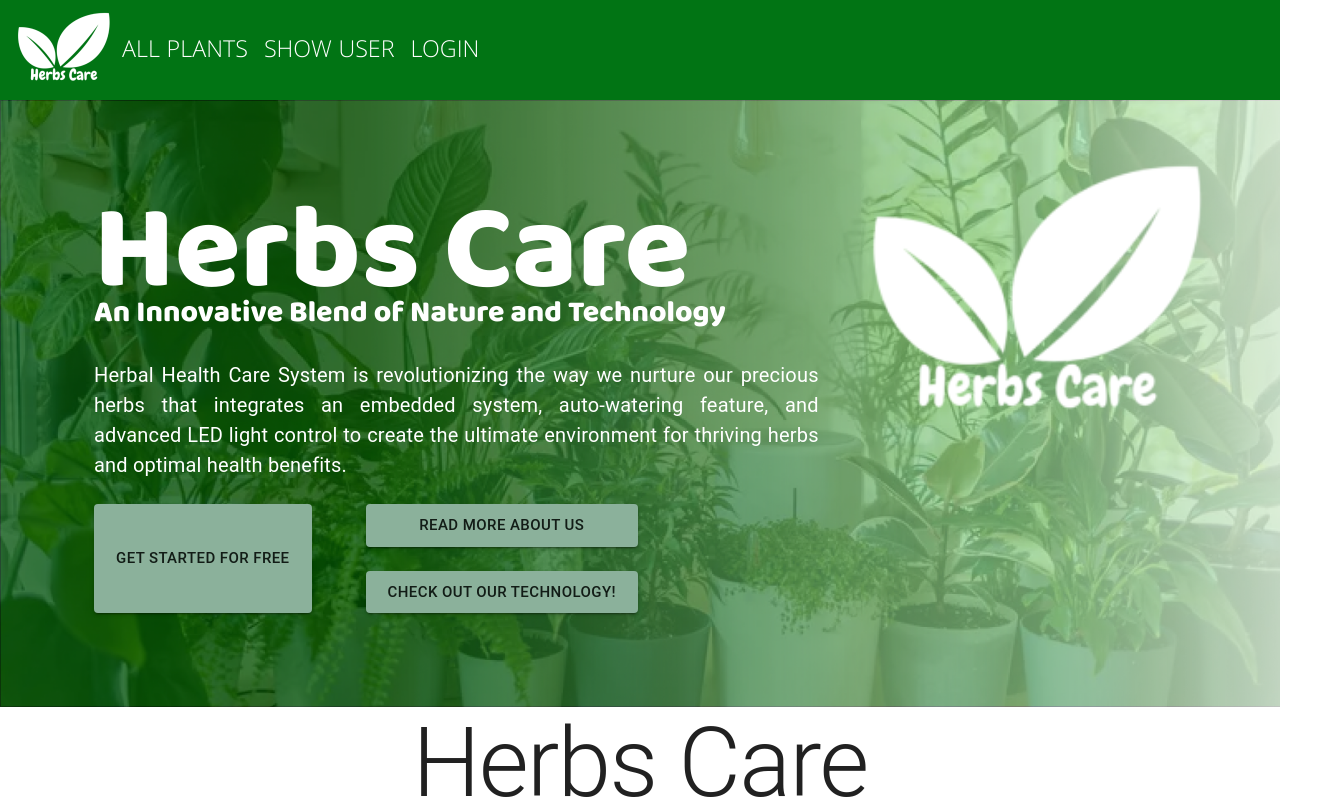
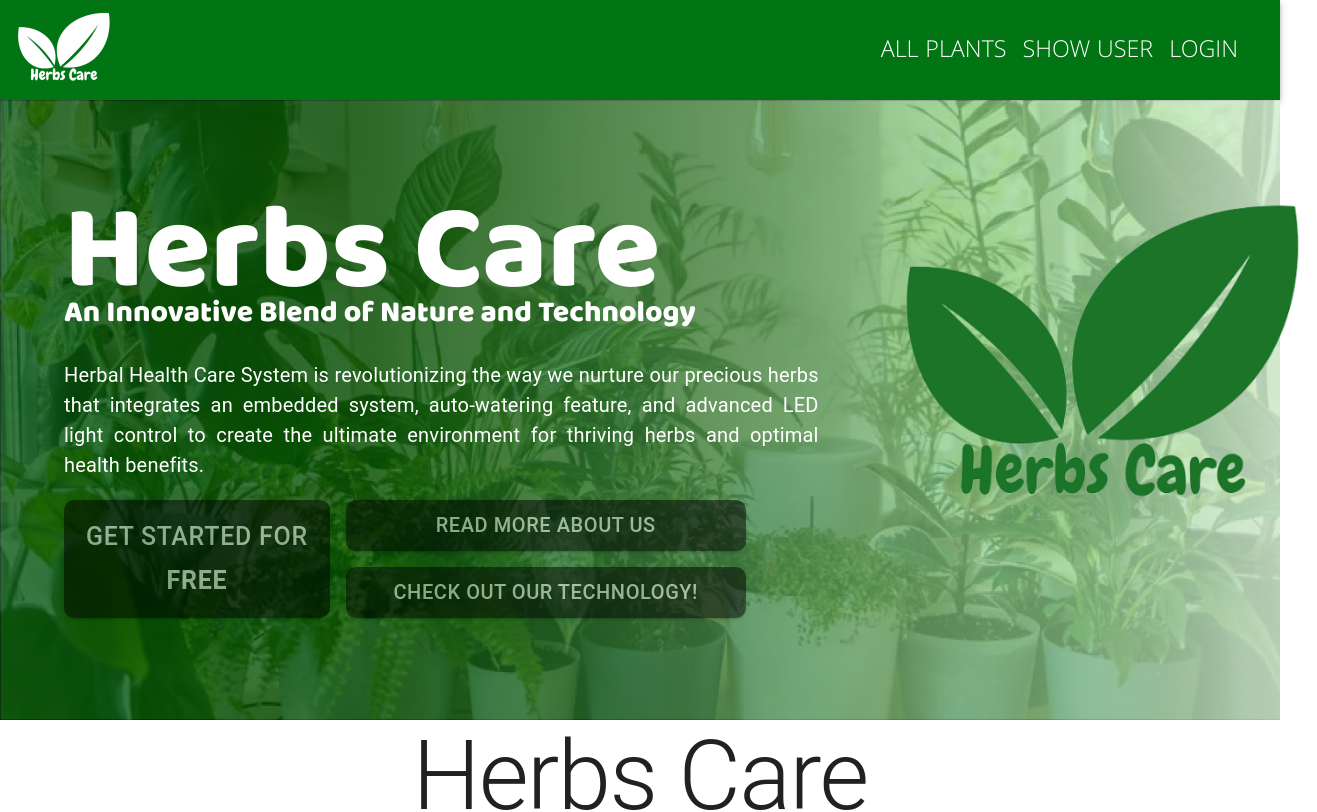
Before and after one commit to MichaelHaes/herbshealthcare, a React (Create React App) app in the folder client/: page / in a window 1280 px wide. Shown: the top 812 px of the page, 1317 px wide, since content can reach past the window. Built offline with nearby package versions, Linux system fonts and the light colour scheme.

Commit message:
landing, navbar

```diff
--- a/client/src/Components/LandingPage/Landing.jsx
+++ b/client/src/Components/LandingPage/Landing.jsx
@@ -3,7 +3,7 @@ import Grid from '@mui/material/Unstable_Grid2'
 import Typography from '@mui/material/Typography'
 import Container from '@mui/material/Container'
 import Box from '@mui/material/Box'
-import Logo from '../../Assets/white_logo.png'
+import Logo from '../../Assets/herbscare_logo.png'
 import Button from '@mui/material/Button'
 import { createTheme, ThemeProvider, MuiCssBaseline } from '@mui/material/styles';
 import CssBaseline from '@mui/material/CssBaseline';
@@ -28,7 +28,7 @@ const Landing = () => {
   });
   return (
     <Container sx={{
-      height:'607px',
+      height:'620px',
     }}>
       <Grid container spacing={5} sx={{marginTop : "0px"}}>
         <Grid item xs={8} >
@@ -41,7 +41,6 @@ const Landing = () => {
                   fontSize: '120px',
                   height: '100px',
                   color: 'white',
-                  marginLeft: '30px',
                   marginTop: '40px'
                 }}
               >
@@ -51,7 +50,6 @@ const Landing = () => {
                 sx={{
                   fontFamily: 'BalooBhaijaan',
                   fontSize: '30px',
-                  marginLeft: '30px',
                   marginTop: '30px',
                   color: 'white',
                 }}
@@ -62,7 +60,6 @@ const Landing = () => {
               <Typography variant='body1' align='justify'
               sx={{
                   fontSize: '20px',
-                  marginLeft: '30px',
                   marginTop: '25px',
                   color: 'white',
                 }}>
@@ -72,53 +69,69 @@ const Landing = () => {
               the ultimate environment for thriving herbs and optimal health benefits.
               </Typography>
           </Box>
-        </Grid>
-        <Grid item xs={4} >
-          <Box
-            component='img'
-            sx={{
-              width: '100%',
-            }}
-            src={Logo}
-          />
-        </Grid>
-        <Box sx={{ display: 'flex', gap: 3, marginLeft: '50px'}}>
+          <Box sx={{ display: 'flex', gap: 2, marginTop:'20px'}}>
           <Button variant="contained" size='large'
             sx={{
-              backgroundColor: '#8BB19B',
+              backgroundColor: '#000000',
+              display: 'list-item',
+              opacity:'50%',
+              borderRadius:'10px',
+              fontSize:'25px',
               '&:hover': {
-                backgroundColor: '#81A38F',
+                backgroundColor: '#FFFFFF',
+                color: '#000000'
               },
-              color: '#121C16'
+              color: '#FFFFFF'
             }}
           >
-            Get started for free
+            Get started for <br></br><b>FREE</b>
           </Button>
-          <Box sx={{ display: 'flex', flexDirection: 'column', gap: 3, marginLeft: '30px'}}>
+          <Box sx={{ display: 'flex', flexDirection: 'column', gap: 2}}>
           <Button href='#section2' variant="contained" size='large'
               sx={{
-                backgroundColor: '#8BB19B',
+                backgroundColor: '#000000',
+                opacity:'50%',
+                borderRadius:'10px',
+                fontSize:'20px',
                 '&:hover': {
-                  backgroundColor: '#81A38F',
+                  backgroundColor: '#FFFFFF',
+                  color: '#000000'
                 },
-                color: '#121C16'
+                color: '#FFFFFF'
               }}
             >
               Read more about us
             </Button>
             <Button href='#section3' variant="contained" size='large'
               sx={{
-                backgroundColor: '#8BB19B',
+                backgroundColor: '#000000',
+                opacity:'50%',
+                borderRadius:'10px',
+                fontSize:'20px',
+                width:'400px',
                 '&:hover': {
-                  backgroundColor: '#81A38F',
+                  backgroundColor: '#FFFFFF',
+                  color: '#000000'
                 },
-                color: '#121C16'
+                color: '#FFFFFF'
               }}
             >
               Check out our technology!
             </Button>
           </Box>
         </Box>
+        </Grid>
+        <Grid item xs={4} >
+          <Box
+            component='img'
+            sx={{
+              width: '120%',
+              marginTop:'30px',
+              marginLeft:'30px'
+            }}
+            src={Logo}
+          />
+        </Grid>
       </Grid>
     </Container>
   )
--- a/client/src/Components/LandingPage/Navbar.jsx
+++ b/client/src/Components/LandingPage/Navbar.jsx
@@ -8,6 +8,7 @@ import { createTheme, ThemeProvider, MuiCssBaseline } from '@mui/material/styles
 import CssBaseline from '@mui/material/CssBaseline';
 import Khula from '../../Font/Khula.ttf'
 import Paper from '@mui/material/Paper';
+import Grid from '@mui/material/Unstable_Grid2'
 
 const Navbar = () => {
   const theme = createTheme({
@@ -37,12 +38,35 @@ const Navbar = () => {
           }}
           src={Logo}
         />
-          <ThemeProvider theme={theme}>
+        <Grid
+          container
+          direction="row"
+          justifyContent="right"
+          sx={{ width:'100%'}}
+        >
+        <ThemeProvider theme={theme}>
+            <CssBaseline />
+              <Button href="#" sx={{color:'white', fontSize:'25px', marginTop:'5px',
+              '&:hover': {
+                fontWeight:'bolder'
+              },
+            }}>All Plants</Button>
+              <Button href="/showuser" sx={{color:'white', fontSize:'25px', marginTop:'5px',
+              '&:hover': {
+                fontWeight:'bolder'
+              },}}>Show User</Button>
+              <Button href="/login" sx={{color:'white', fontSize:'25px', marginTop:'5px',
+              '&:hover': {
+                fontWeight:'bolder'
+              },}}>Login</Button>
+          </ThemeProvider>
+        </Grid>
+          {/* <ThemeProvider theme={theme}>
             <CssBaseline />
               <Button href="#" sx={{color:'white', fontSize:'25px', marginTop:'5px'}}>All Plants</Button>
               <Button href="/showuser" sx={{color:'white', fontSize:'25px', marginTop:'5px'}}>Show User</Button>
               <Button href="/login" sx={{color:'white', fontSize:'25px', marginTop:'5px'}}>Login</Button>
-          </ThemeProvider>
+          </ThemeProvider> */}
       </Toolbar>
     </AppBar>
   )
```
